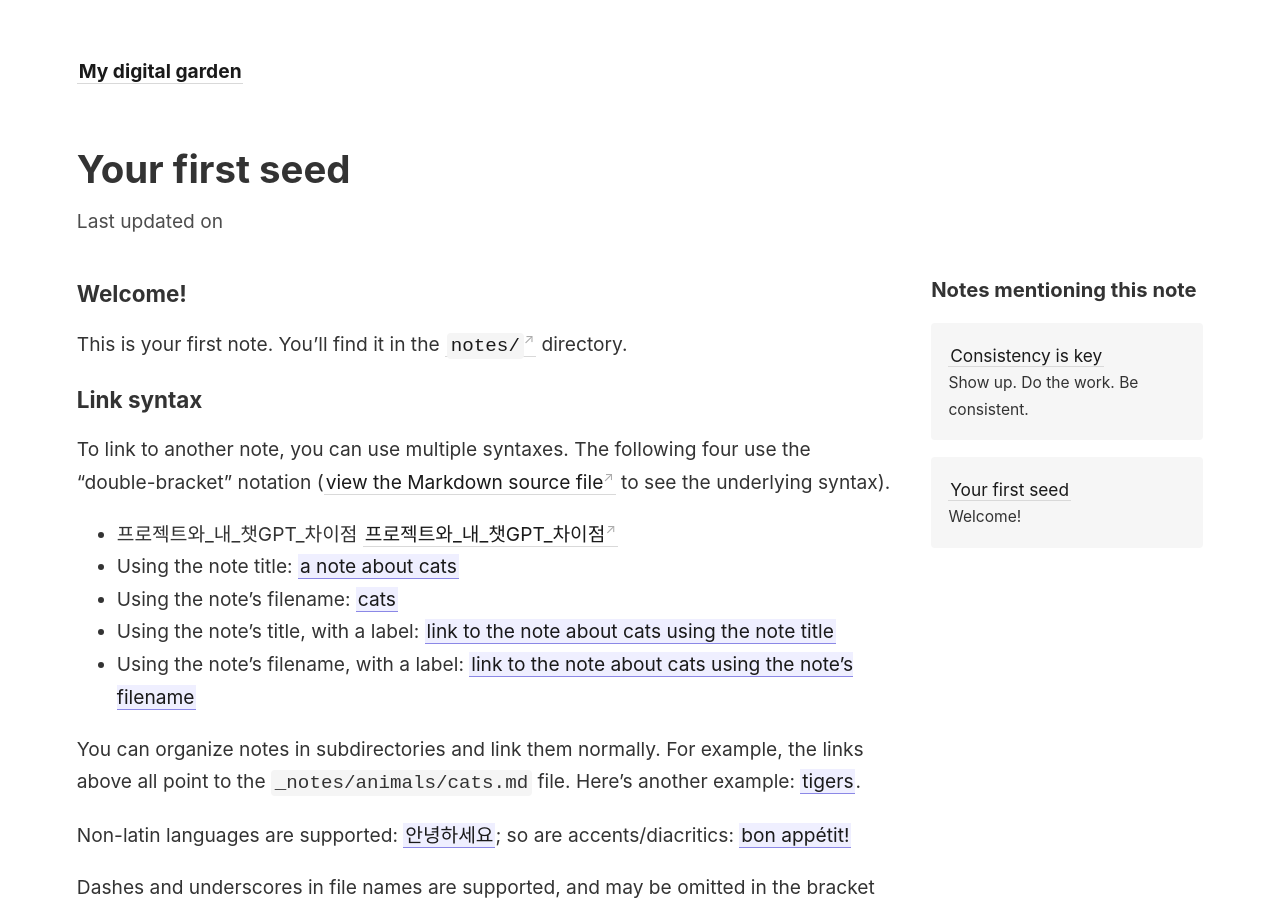
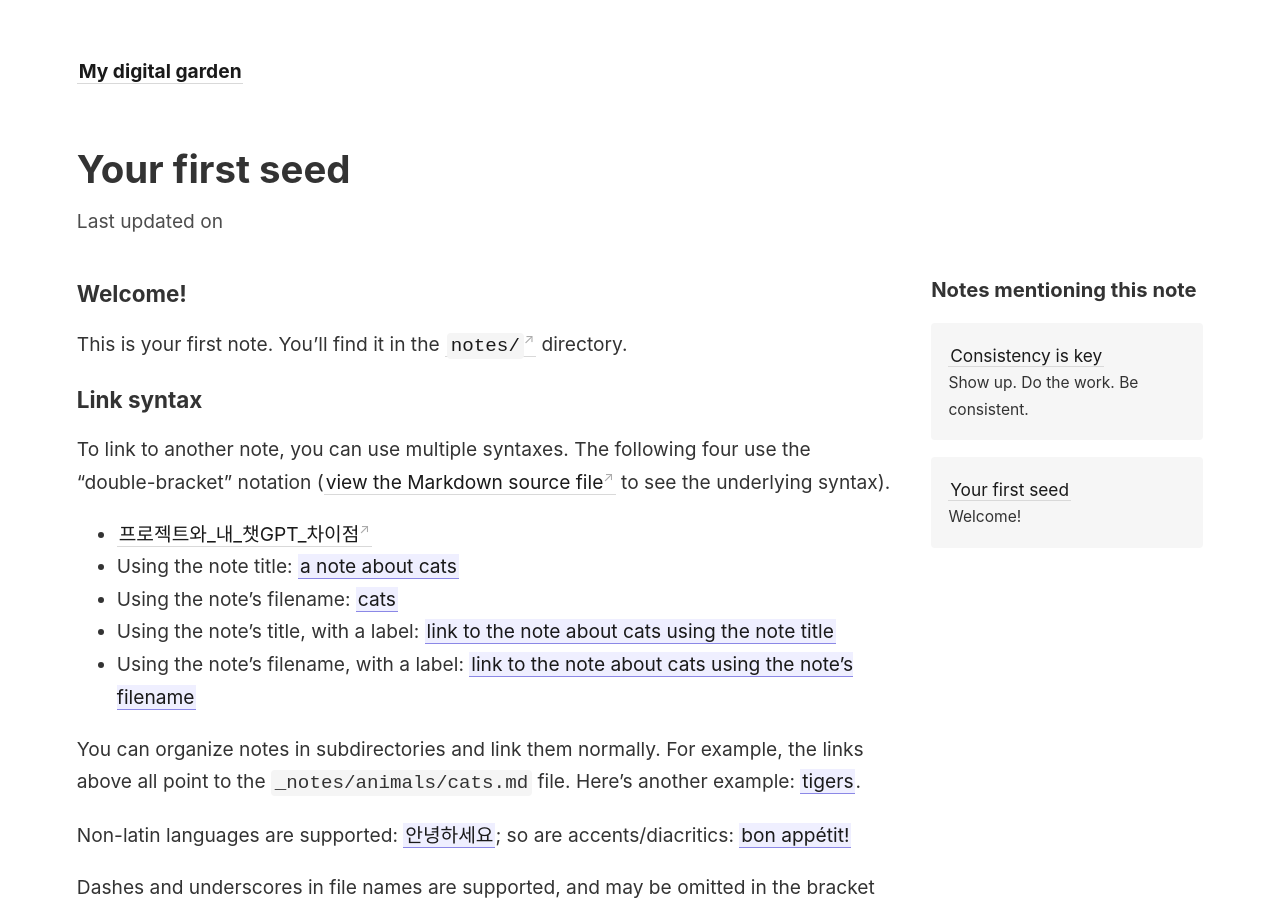
Before and after one commit to thelyver/NodeTopping, a Jekyll site: the page built from _notes/your-first-note.md, in a window 1280 px wide and 900 px high. Built offline with Jekyll 4.4.1, drawn with Linux system fonts in a browser that asks for light colours.

Commit message:
링크 라인 수정

```diff
--- a/_notes/your-first-note.md
+++ b/_notes/your-first-note.md
@@ -10,7 +10,7 @@ This is your first note. You'll find it in the [`notes/`](https://github.com/max
 
 To link to another note, you can use multiple syntaxes. The following four use the "double-bracket" notation ([view the Markdown source file](https://github.com/maximevaillancourt/digital-garden-jekyll-template/blob/master/_notes/your-first-note.md#link-syntax) to see the underlying syntax).
 
-- 프로젝트와_내_챗GPT_차이점 [프로젝트와_내_챗GPT_차이점](/notes/프로젝트와_내_챗GPT_차이점.md)
+- [프로젝트와_내_챗GPT_차이점](/notes/프로젝트와_내_챗GPT_차이점.md)
 - Using the note title: [[a note about cats]]
 - Using the note's filename: [[cats]]
 - Using the note's title, with a label: [[A note about cats|link to the note about cats using the note title]]
```
